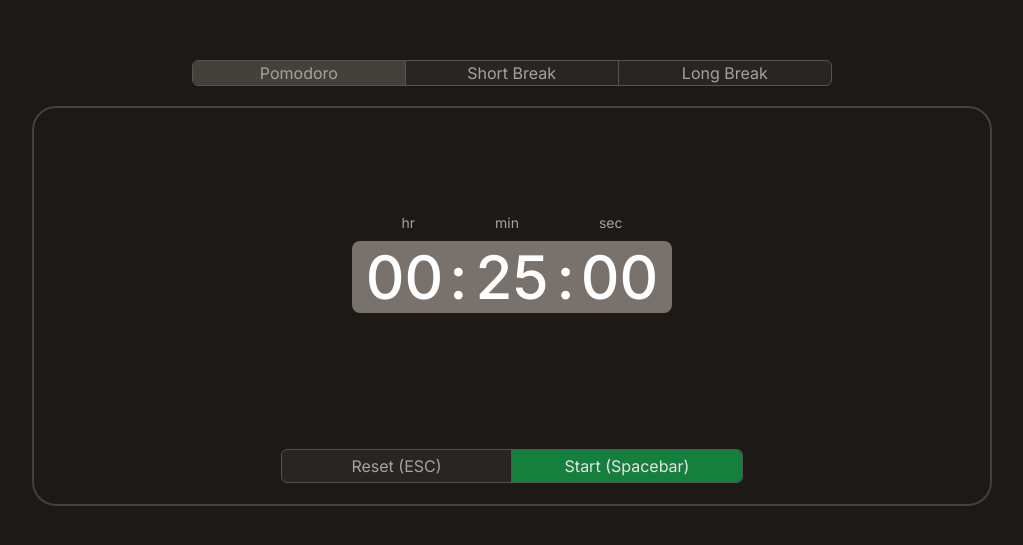
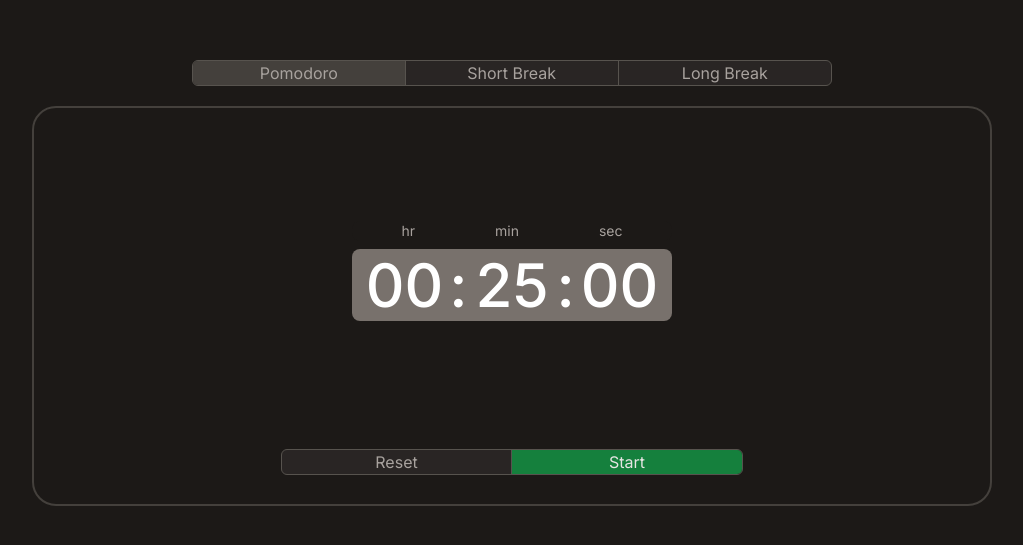
Before and after one commit to paradimes/pomodoro, a React (Vite) app in the folder client/: page / in a window 1280 px wide. Shown: the part 117-662 px from the top of the page, without its empty margins (128-1151 px from the left). Built offline with nearby package versions, Linux system fonts and the light colour scheme.

Commit message:
wip-9: minor changes

```diff
--- a/client/src/components/Pomodoro.tsx
+++ b/client/src/components/Pomodoro.tsx
@@ -186,7 +186,7 @@
   return (
     <div
       id="main-container"
-      className=" w-11/12 sm:w-4/5 md:w-3/4 2xl:w-1/2 h-1/2 p-4 pb-6  flex flex-col items-center justify-center
+      className=" w-11/12 sm:w-4/5 md:w-3/4 2xl:w-1/2 h-1/2 p-4 pb-6 flex flex-col items-center justify-center
          bg-stone-900 border-2 border-stone-700 rounded-3xl"
     >
       <div
@@ -285,32 +285,25 @@
         )}
       </div>
 
-      <div
-        id="button-options"
-        className=" mt-[3%]
-        flex flex-row  items-center justify-center rounded-md text-sm text- sm:text-base w-5/6 sm:w-4/6 md:w-3/5 lg:w-1/2 bg-stone-800 border-[0.5px] border-stone-600 overflow-hidden py-4
-        "
-      >
+      <div className="mt-5 flex flex-row  items-center justify-center rounded-md text-sm sm:text-base w-5/6 sm:w-4/6 md:w-3/5 lg:w-1/2 bg-stone-800 border-[0.5px] border-stone-600 overflow-hidden">
         <button
           id="reset-button"
           onClick={handleReset}
-          className="p-2 w-1/2 text-stone-400 text-center  hover:bg-stone-600 active:bg-stone-500 border-r-[0.5px] border-stone-600 focus:outline-none focus:border-none"
+          className={`w-1/2 h-full text-stone-400 text-center focus:bg-stone-700 hover:bg-stone-600 active:bg-stone-500
+       border-r-[0.5px] border-stone-600 focus:outline-none focus:border-none   `}
         >
-          <span>Reset (ESC)</span>
+          Reset
         </button>
         <button
           id="start-stop-button"
           onClick={isActive ? handlePause : handleStart}
-          className={` w-1/2 text-stone-200 text-center focus:outline-none focus:border-none
-           p-2
-          ${
+          className={`w-1/2 h-full text-stone-200 text-center focus:outline-none focus:border-none  ${
             isActive
               ? `bg-red-700 hover:bg-red-600 active:bg-red-500 `
               : `bg-green-700 hover:bg-green-600 active:bg-green-500 `
-          }`}
+          } `}
         >
           {`${isActive ? `Pause` : !isActive && !reset ? `Resume` : `Start`}`}
-          <span> (Spacebar)</span>
         </button>
       </div>
     </div>
```
